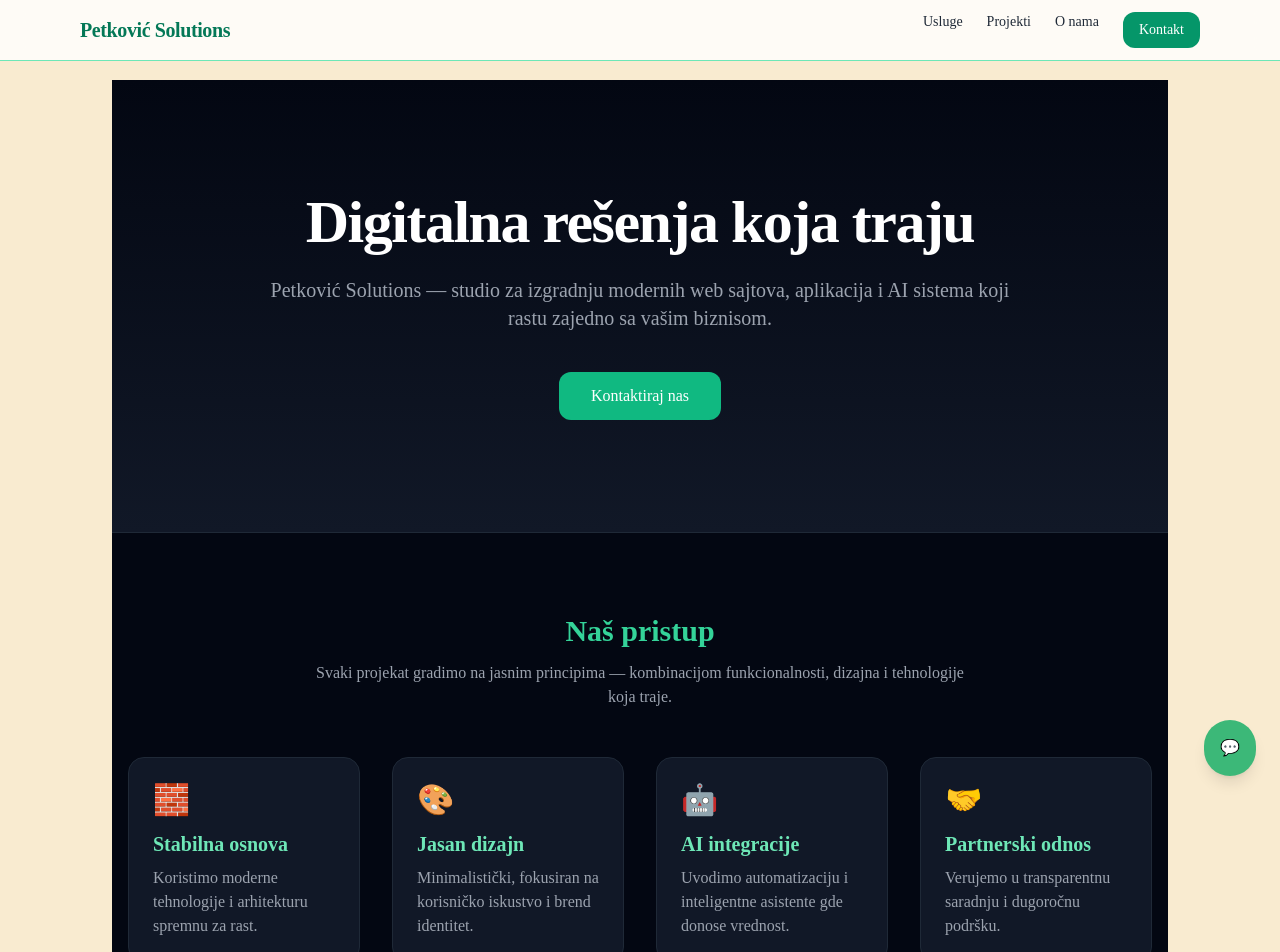
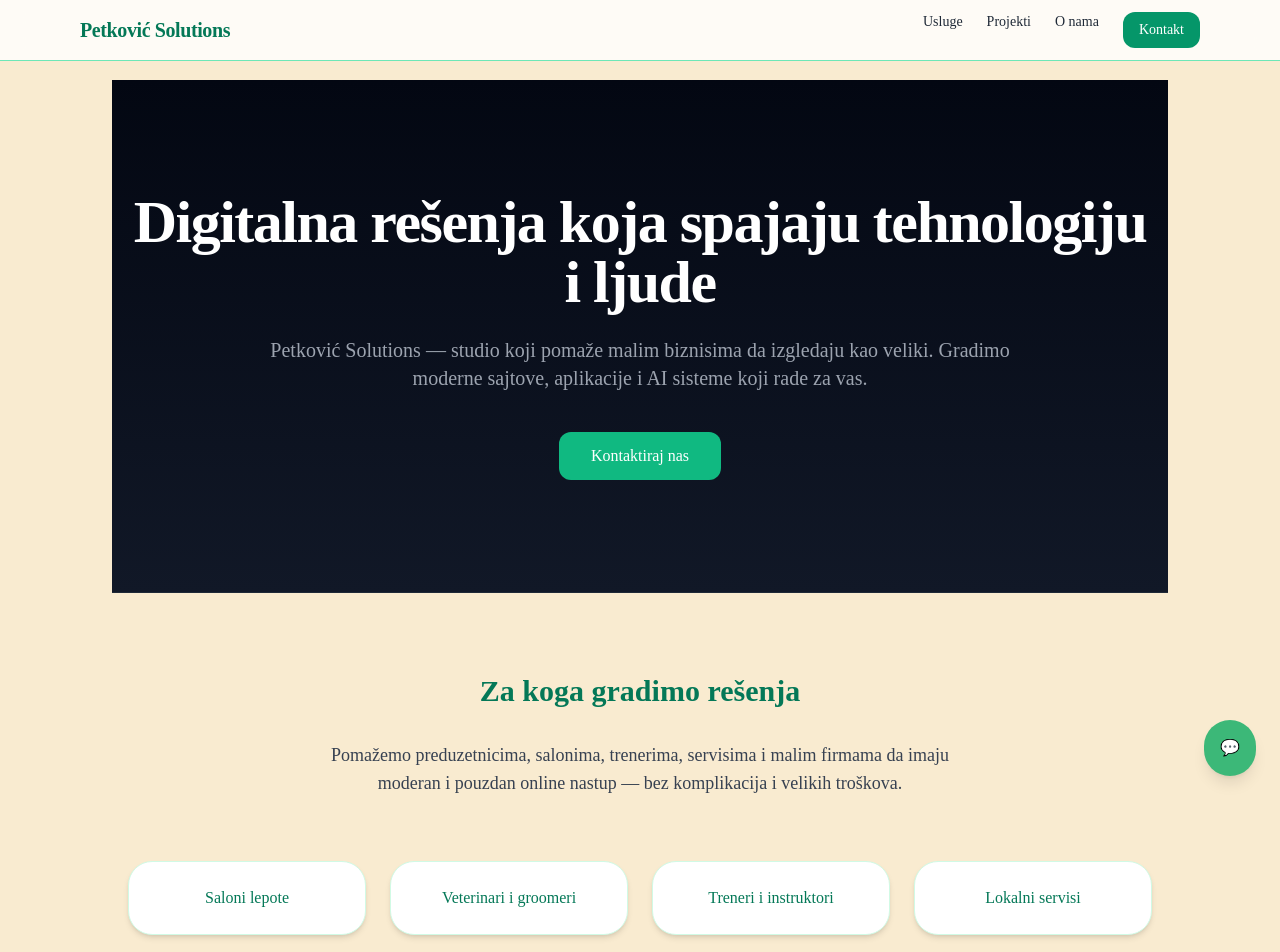
Before and after one commit to brankop87/petkovic-solutions-studio, a Next.js app: page / in a window 1280 px wide. Shown: the top 952 px of the page. Built offline with nearby package versions, Linux system fonts and the light colour scheme.

Commit message:
Update page.tsx

```diff
--- a/app/page.tsx
+++ b/app/page.tsx
@@ -11,12 +11,12 @@ export default function HomePage() {
       <section className="bg-gradient-to-b from-gray-950 to-gray-900 text-white py-28 px-4 border-b border-gray-800">
         <div className="max-w-5xl mx-auto flex flex-col items-center text-center gap-6">
           <h1 className="text-4xl md:text-6xl font-semibold tracking-tight">
-            Digitalna rešenja koja traju
+            Digitalna rešenja koja spajaju tehnologiju i ljude
           </h1>
 
           <p className="text-lg md:text-xl text-gray-400 max-w-3xl">
-            Petković Solutions — studio za izgradnju modernih web sajtova,
-            aplikacija i AI sistema koji rastu zajedno sa vašim biznisom.
+            Petković Solutions — studio koji pomaže malim biznisima da izgledaju
+            kao veliki. Gradimo moderne sajtove, aplikacije i AI sisteme koji rade za vas.
           </p>
 
           <Link
@@ -28,7 +28,36 @@ export default function HomePage() {
         </div>
       </section>
 
-      {/* 2️⃣ NAŠ PRISTUP */}
+      {/* 2️⃣ ZA KOGA RADIMO (TOPLA SEKCIJA) */}
+      <section className="bg-[#F9EBD0] text-gray-900 py-20 px-4 border-b border-emerald-100">
+        <div className="max-w-6xl mx-auto text-center space-y-8">
+          <h2 className="text-3xl font-semibold text-emerald-700">
+            Za koga gradimo rešenja
+          </h2>
+          <p className="max-w-2xl mx-auto text-gray-700 text-lg">
+            Pomažemo preduzetnicima, salonima, trenerima, servisima i malim firmama
+            da imaju moderan i pouzdan online nastup — bez komplikacija i velikih troškova.
+          </p>
+
+          <div className="grid sm:grid-cols-2 md:grid-cols-4 gap-6 pt-8">
+            {[
+              "Saloni lepote",
+              "Veterinari i groomeri",
+              "Treneri i instruktori",
+              "Lokalni servisi",
+            ].map((kategorija) => (
+              <div
+                key={kategorija}
+                className="p-6 bg-white rounded-3xl shadow-md border border-emerald-100 hover:shadow-emerald-200/40 hover:scale-[1.02] transition-all"
+              >
+                <p className="font-medium text-emerald-700">{kategorija}</p>
+              </div>
+            ))}
+          </div>
+        </div>
+      </section>
+
+      {/* 3️⃣ NAŠ PRISTUP */}
       <section className="bg-gray-950 text-white py-20 border-b border-gray-800 px-4">
         <div className="max-w-6xl mx-auto space-y-12">
           <div className="text-center space-y-3">
@@ -36,8 +65,8 @@ export default function HomePage() {
               Naš pristup
             </h2>
             <p className="text-gray-400 max-w-2xl mx-auto">
-              Svaki projekat gradimo na jasnim principima — kombinacijom
-              funkcionalnosti, dizajna i tehnologije koja traje.
+              Svaki projekat gradimo pažljivo — kombinujemo funkcionalnost,
+              dizajn i dugoročno održivu tehnologiju.
             </p>
           </div>
 
@@ -45,22 +74,22 @@ export default function HomePage() {
             {[
               {
                 title: "Stabilna osnova",
-                desc: "Koristimo moderne tehnologije i arhitekturu spremnu za rast.",
+                desc: "Koristimo proverene tehnologije spremne za rast i skaliranje.",
                 icon: "🧱",
               },
               {
                 title: "Jasan dizajn",
-                desc: "Minimalistički, fokusiran na korisničko iskustvo i brend identitet.",
+                desc: "Jednostavno, lepo i intuitivno korisničko iskustvo.",
                 icon: "🎨",
               },
               {
                 title: "AI integracije",
-                desc: "Uvodimo automatizaciju i inteligentne asistente gde donose vrednost.",
+                desc: "Uvodimo automatizaciju i inteligentne procese kad to ima smisla.",
                 icon: "🤖",
               },
               {
                 title: "Partnerski odnos",
-                desc: "Verujemo u transparentnu saradnju i dugoročnu podršku.",
+                desc: "Radimo transparentno i dugoročno, kao vaš digitalni partner.",
                 icon: "🤝",
               },
             ].map((c) => (
@@ -79,10 +108,9 @@ export default function HomePage() {
         </div>
       </section>
 
-      {/* 3️⃣ PETCIETY — SHOWCASE SA ROBOTOM */}
+      {/* 4️⃣ PETCIETY — SHOWCASE SA ROBOTOM */}
       <section className="bg-gray-950 text-white py-24 border-b border-gray-800 px-4">
         <div className="max-w-6xl mx-auto grid md:grid-cols-2 gap-12 items-center">
-          {/* Leva strana — opis */}
           <div className="space-y-6">
             <h2 className="text-3xl font-semibold text-emerald-400">
               Petciety — aplikacija u razvoju
@@ -98,7 +126,6 @@ export default function HomePage() {
                 Walk Buddy, AI Companion i centralni sistem upravljanja.
               </span>
             </p>
-
             <Link
               href="/projekti"
               className="inline-block mt-2 px-6 py-3 rounded-xl border border-emerald-400 text-emerald-400 hover:bg-emerald-500 hover:text-white transition"
@@ -107,16 +134,13 @@ export default function HomePage() {
             </Link>
           </div>
 
-          {/* Desna strana — robot animacija */}
+          {/* Robot */}
           <div className="relative flex justify-center items-center">
-            {/* Svetlucava pozadina */}
             <motion.div
               className="absolute w-64 h-64 rounded-full bg-emerald-500/10 blur-3xl"
               animate={{ opacity: [0.3, 0.6, 0.3], scale: [1, 1.05, 1] }}
               transition={{ repeat: Infinity, duration: 4 }}
             />
-
-            {/* Robot */}
             <svg
               xmlns="http://www.w3.org/2000/svg"
               viewBox="0 0 300 200"
@@ -132,7 +156,6 @@ export default function HomePage() {
                 animate={{ opacity: [0.5, 0.8, 0.5] }}
                 transition={{ repeat: Infinity, duration: 3 }}
               />
-
               <motion.g
                 animate={{ rotate: [0, -3, 3, -3, 0] }}
                 transition={{ repeat: Infinity, duration: 6 }}
@@ -189,7 +212,7 @@ export default function HomePage() {
         </div>
       </section>
 
-      {/* 4️⃣ CHATBOT */}
+      {/* 5️⃣ CHATBOT */}
       <ChatbotWidget />
     </>
   );
```
